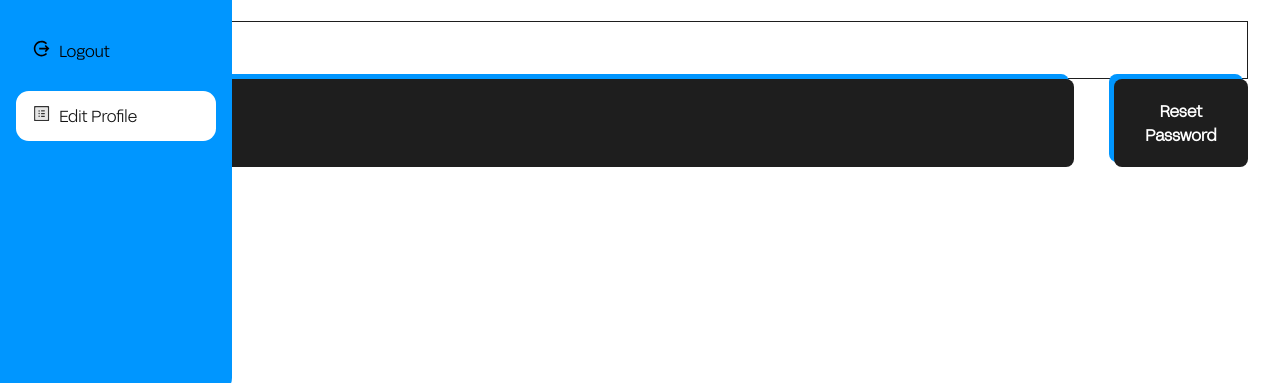
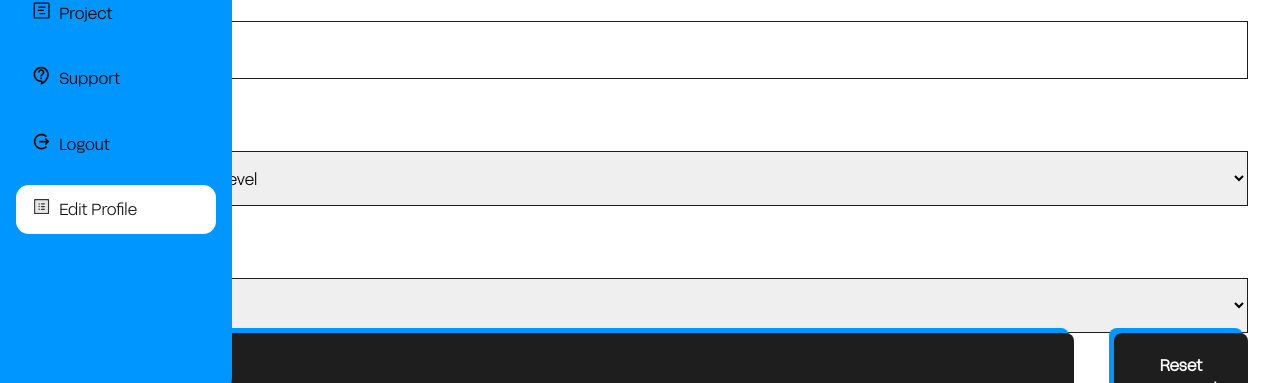
Before and after one commit to Bloceducare/web3-lagos, a Next.js app in the folder frontend/: page /hackathon/updateuser in a window 1280 px wide. Shown: the part 407-790 px from the top of the page. Built offline with nearby package versions, Linux system fonts and the light colour scheme.

Commit message:
added hacking

```diff
--- a/frontend/views/hackathon/dashbord/UserUpdate.tsx
+++ b/frontend/views/hackathon/dashbord/UserUpdate.tsx
@@ -12,7 +12,8 @@ type UserData = {
     first_name: string;
     email: string;
     github_username: string;
-
+    web3_knowledge: string,
+    hacking_role: string
 };
 
 type User = {
@@ -31,6 +32,8 @@ const initialFormState: UserData = {
     first_name: "",
     email: "",
     github_username: "",
+    web3_knowledge: "",
+    hacking_role: "",
 };
 
 const initialFormErrors: FormErrors = {};
@@ -172,6 +175,54 @@ export default function UpdateUser () {
               />
             </div>
 
+            <div className='w-full mt-7'>
+            <label htmlFor="web3_knowledge" className="block mb-2 font-bold text-gray-600 my-4">
+              Web3 Knowledge
+            </label>
+            <select
+              id="web3_knowledge"
+              name="web3_knowledge"
+              onChange={handleChange}
+              value={formData.web3_knowledge}
+              className="w-full p-4 border border-[#1E1E1E] shadow-[4px_4px_0px_0px_[#1E1E1E]] mt-3"
+              required
+            >
+              <option value="" disabled>
+                Select your knowledge level
+              </option>
+              <option value="Beginner">Beginner</option>
+              <option value="Intermediate">Intermediate</option>
+              <option value="Advanced">Advanced</option>
+            </select>
+          </div>
+
+
+          <div className='w-full mt-7'>
+            <label htmlFor="hacking_role" className="block mb-2 font-bold text-gray-600 my-4">
+              Hacking Role
+            </label>
+            <select
+              id="hacking_role"
+              name="hacking_role"
+              onChange={handleChange}
+              value={formData.hacking_role}
+              className="w-full p-4 border border-[#1E1E1E] shadow-[4px_4px_0px_0px_[#1E1E1E]] mt-3"
+              required
+            >
+              <option value="" disabled>
+                Select your role
+              </option>
+              <option value="Developer">Developer</option>
+              <option value="Designer">Designer</option>
+              <option value="Project Manager">Project Manager</option>
+            </select>
+          </div>
+
+
+
+
+
+
           <div className="flex gap-10">
 
 
```
Also changed, not shown: frontend/public/Logo 1.svg (deleted), frontend/public/logo.png (deleted).
